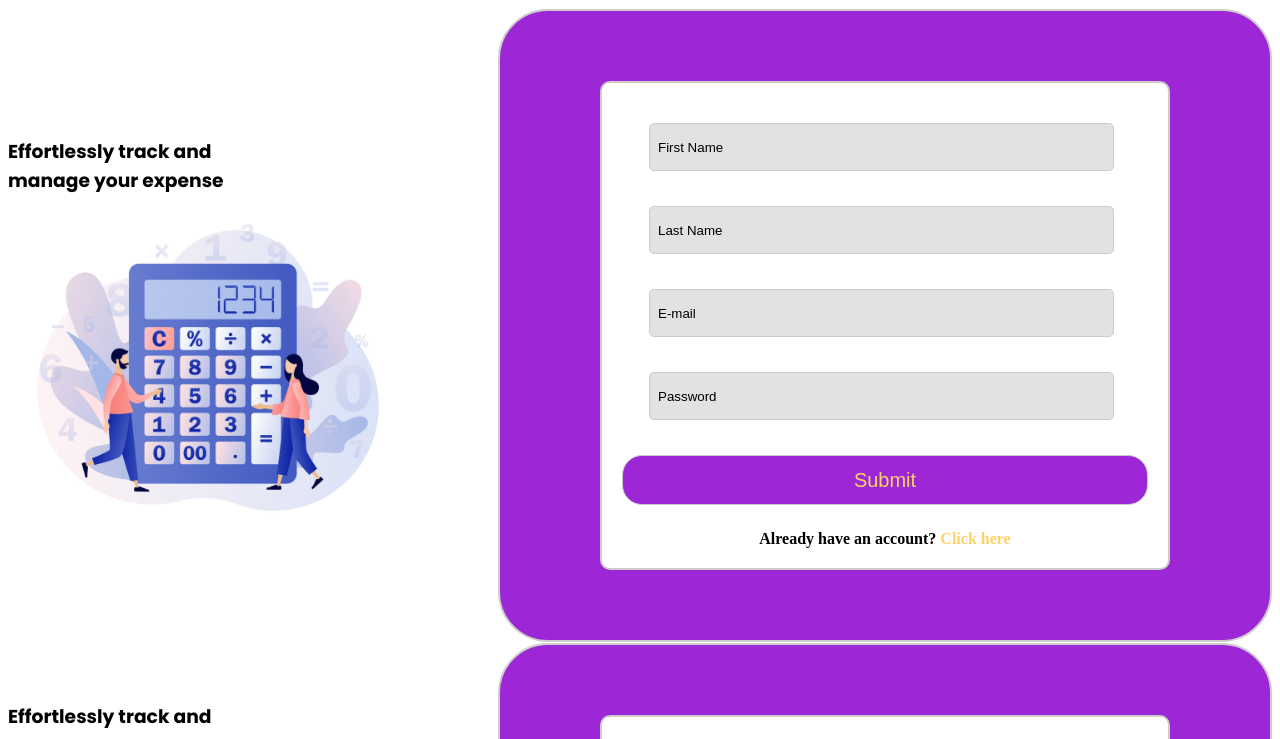
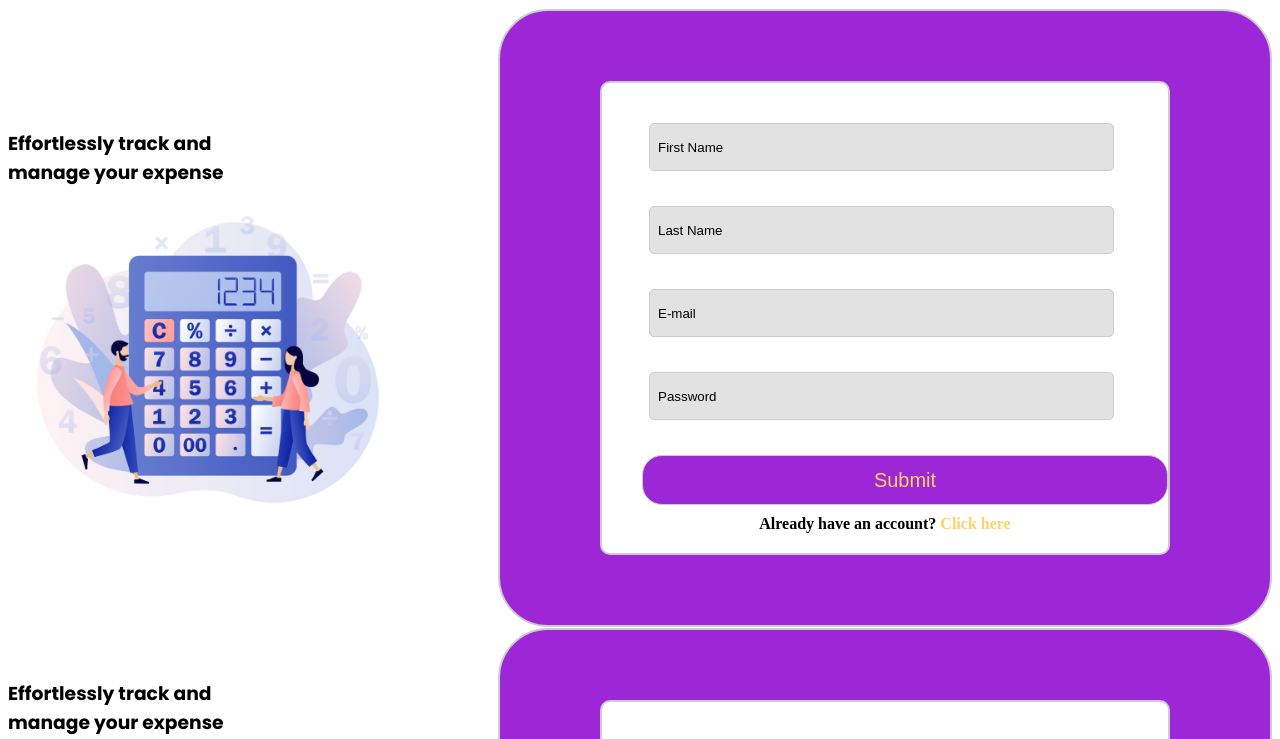
Before and after one commit to Keerthanagowrisankar2003/Spese, a React (Create React App) app in the folder expense_calculator_app/: page / in a window 1280 px wide. Shown: the top 739 px of the page. Built offline with nearby package versions, Linux system fonts and the light colour scheme.

Commit message:
changed file name of scss to CamelCase

```diff
--- a/expense_calculator_app/src/authentication.scss
+++ b/expense_calculator_app/src/authentication.scss
@@ -87,7 +87,7 @@ $yellow : #FFD166;
     padding: 8px;
     border: 1px solid $white;
     border-radius: 20px;
-    margin-bottom: 15px;
+    margin-left: 20px;
     margin-top: 20px;
     background-color: $violet;
     color: $yellow ;
```
